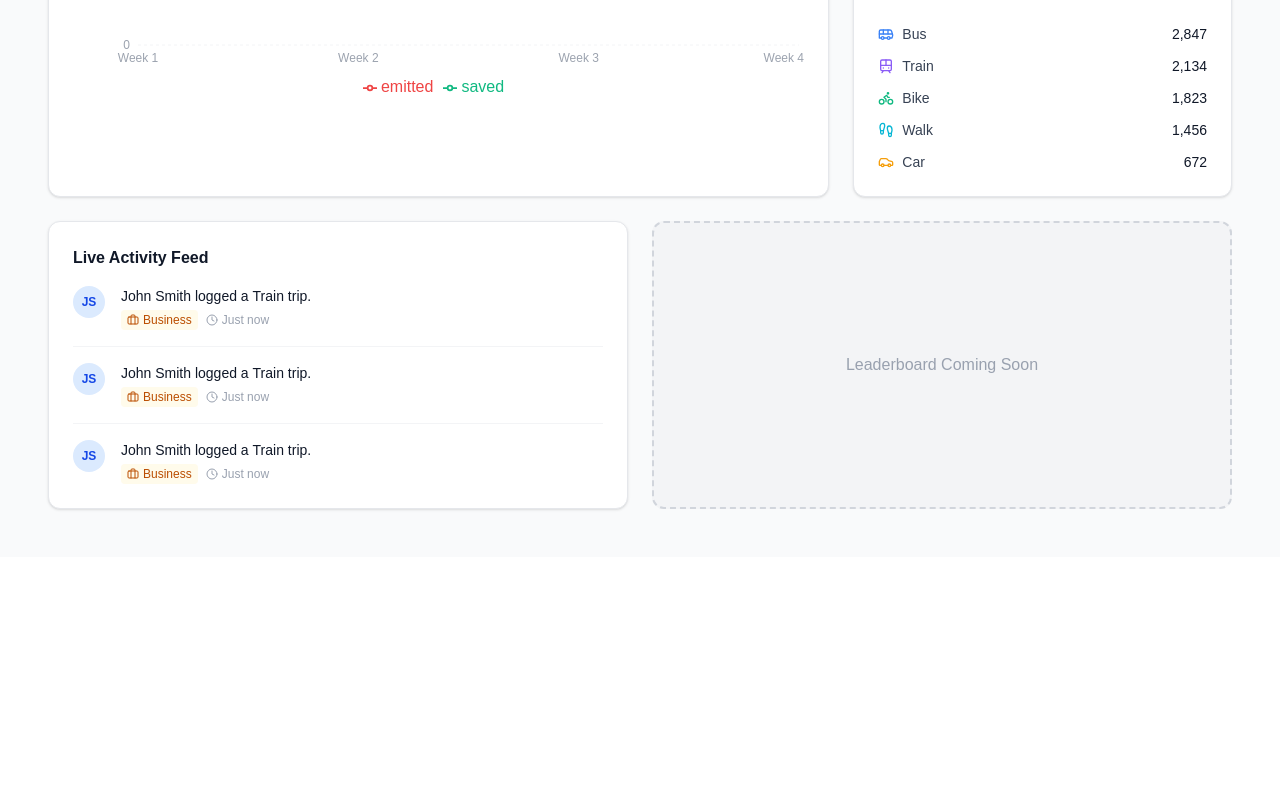
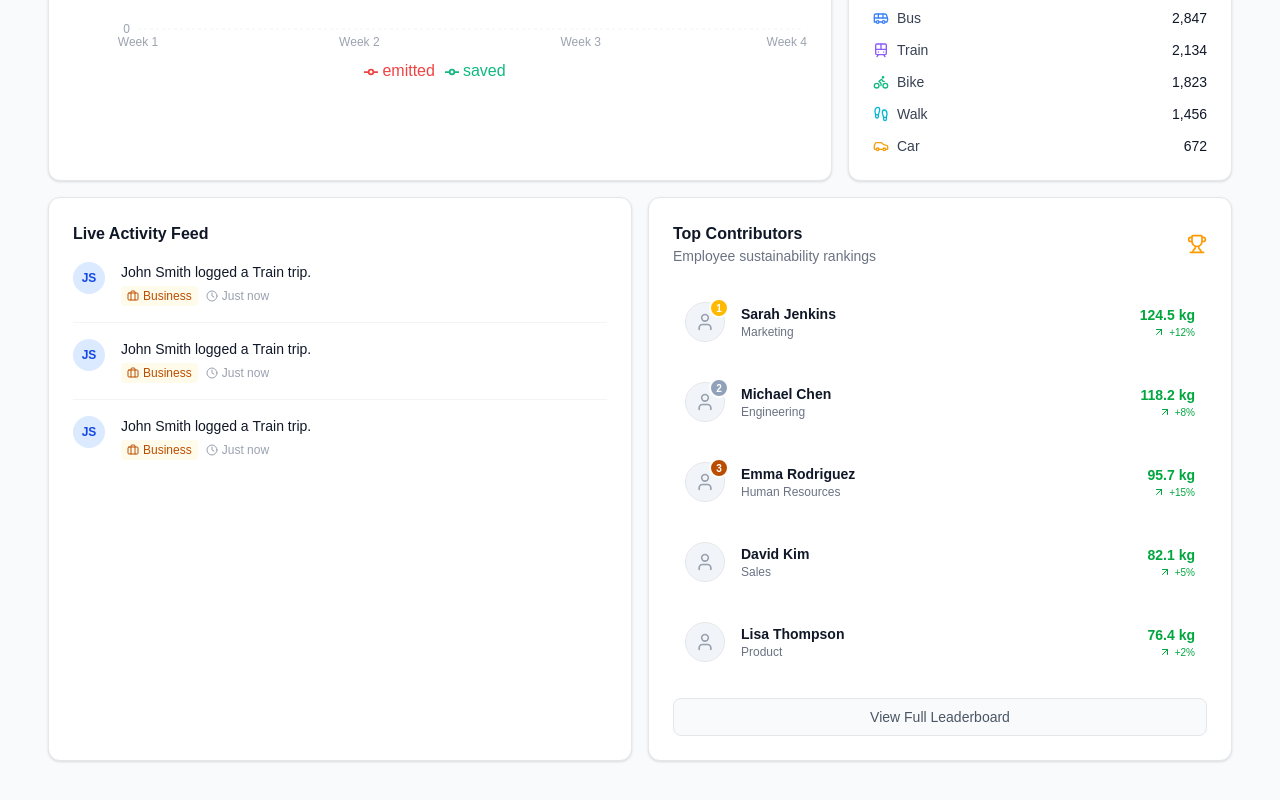
Before and after one commit to Eco-Navigation/FinalSubmissionGroupA, a Next.js app in the folder website/: page /company in a window 1280 px wide. Shown: the part 676-1476 px from the top of the page. Before the commit the page ends 1233 px from the top, so only its background shows below. Built offline with nearby package versions, Linux system fonts and the light colour scheme.

Commit message:
Add example company leaderboard.

```diff
--- a/website/app/company/page.tsx
+++ b/website/app/company/page.tsx
@@ -3,6 +3,7 @@
 import React from 'react';
 import { CompanyStats, RecentActivity } from '@/components/CompanyInfo';
 import { EmissionsChart, TransportBreakdown } from '@/components/CompanyCharts';
+import { CompanyLeaderboard } from '@/components/CompanyLeaderboard';
 
 export default function CompanyDashboard() {
   return (
@@ -10,7 +11,7 @@ export default function CompanyDashboard() {
       <div className="max-w-7xl mx-auto">
 
         {/* Header */}
-        <div className="mb-8">
+        <div className="mb-4">
           <h1 className="text-3xl font-bold text-gray-900">Company Overview</h1>
           <p className="text-gray-600 mt-1">Global mobility metrics and sustainability targets.</p>
         </div>
@@ -19,7 +20,7 @@ export default function CompanyDashboard() {
         <CompanyStats />
 
         {/* 2. Charts Grid */}
-        <div className="grid grid-cols-1 lg:grid-cols-3 gap-6 mb-6">
+        <div className="grid grid-cols-1 lg:grid-cols-3 gap-4 mb-4">
           <div className="lg:col-span-2 h-full">
             <EmissionsChart />
           </div>
@@ -29,12 +30,9 @@ export default function CompanyDashboard() {
         </div>
 
         {/* 3. Bottom Grid */}
-        <div className="grid grid-cols-1 lg:grid-cols-2 gap-6">
+        <div className="grid grid-cols-1 lg:grid-cols-2 gap-4">
           <RecentActivity />
-          {/* Placeholder for future module (e.g. Leaderboard or Map) */}
-          <div className="bg-gray-100 rounded-xl border-2 border-dashed border-gray-300 p-6 flex items-center justify-center text-gray-400">
-            Leaderboard Coming Soon
-          </div>
+          <CompanyLeaderboard />
         </div>
 
       </div>
--- /dev/null
+++ b/website/components/CompanyLeaderboard.tsx
@@ -0,0 +1,61 @@
+import { Trophy, Medal, ArrowUpRight, User } from 'lucide-react';
+
+// --- Hardcoded Example Data ---
+const leaderboardData = [
+  { name: 'Sarah Jenkins', dept: 'Marketing', saved: 124.5, trend: '+12%', rank: 1 },
+  { name: 'Michael Chen', dept: 'Engineering', saved: 118.2, trend: '+8%', rank: 2 },
+  { name: 'Emma Rodriguez', dept: 'Human Resources', saved: 95.7, trend: '+15%', rank: 3 },
+  { name: 'David Kim', dept: 'Sales', saved: 82.1, trend: '+5%', rank: 4 },
+  { name: 'Lisa Thompson', dept: 'Product', saved: 76.4, trend: '+2%', rank: 5 },
+];
+
+export function CompanyLeaderboard() {
+  return (
+    <div className="bg-white rounded-xl p-6 shadow-sm border border-gray-200 h-full">
+      <div className="flex items-center justify-between mb-6">
+        <div>
+          <h3 className="font-semibold text-gray-900">Top Contributors</h3>
+          <p className="text-sm text-gray-500">Employee sustainability rankings</p>
+        </div>
+        <Trophy className="w-5 h-5 text-amber-500" />
+      </div>
+
+      <div className="space-y-4">
+        {leaderboardData.map((employee, i) => (
+          <div key={i} className="flex items-center justify-between p-3 rounded-lg hover:bg-gray-50 transition-colors">
+            <div className="flex items-center gap-4">
+              <div className="relative">
+                <div className="w-10 h-10 rounded-full bg-slate-100 flex items-center justify-center border border-gray-200">
+                  <User className="w-5 h-5 text-gray-400" />
+                </div>
+                {employee.rank <= 3 && (
+                  <div className={`absolute -top-1 -right-1 w-5 h-5 rounded-full flex items-center justify-center border-2 border-white text-[10px] font-bold text-white ${
+                    employee.rank === 1 ? 'bg-amber-400' : employee.rank === 2 ? 'bg-slate-400' : 'bg-amber-700'
+                  }`}>
+                    {employee.rank}
+                  </div>
+                )}
+              </div>
+              <div>
+                <p className="text-sm font-semibold text-gray-900">{employee.name}</p>
+                <p className="text-xs text-gray-500">{employee.dept}</p>
+              </div>
+            </div>
+
+            <div className="text-right">
+              <p className="text-sm font-bold text-green-600">{employee.saved} kg</p>
+              <div className="flex items-center justify-end gap-1 text-[10px] font-medium text-green-600">
+                <ArrowUpRight className="w-3 h-3" />
+                <span>{employee.trend}</span>
+              </div>
+            </div>
+          </div>
+        ))}
+      </div>
+
+      <button className="w-full mt-6 py-2 px-4 text-sm font-medium text-gray-600 bg-gray-50 hover:bg-gray-100 rounded-lg border border-gray-200 transition-colors">
+        View Full Leaderboard
+      </button>
+    </div>
+  );
+}
```
